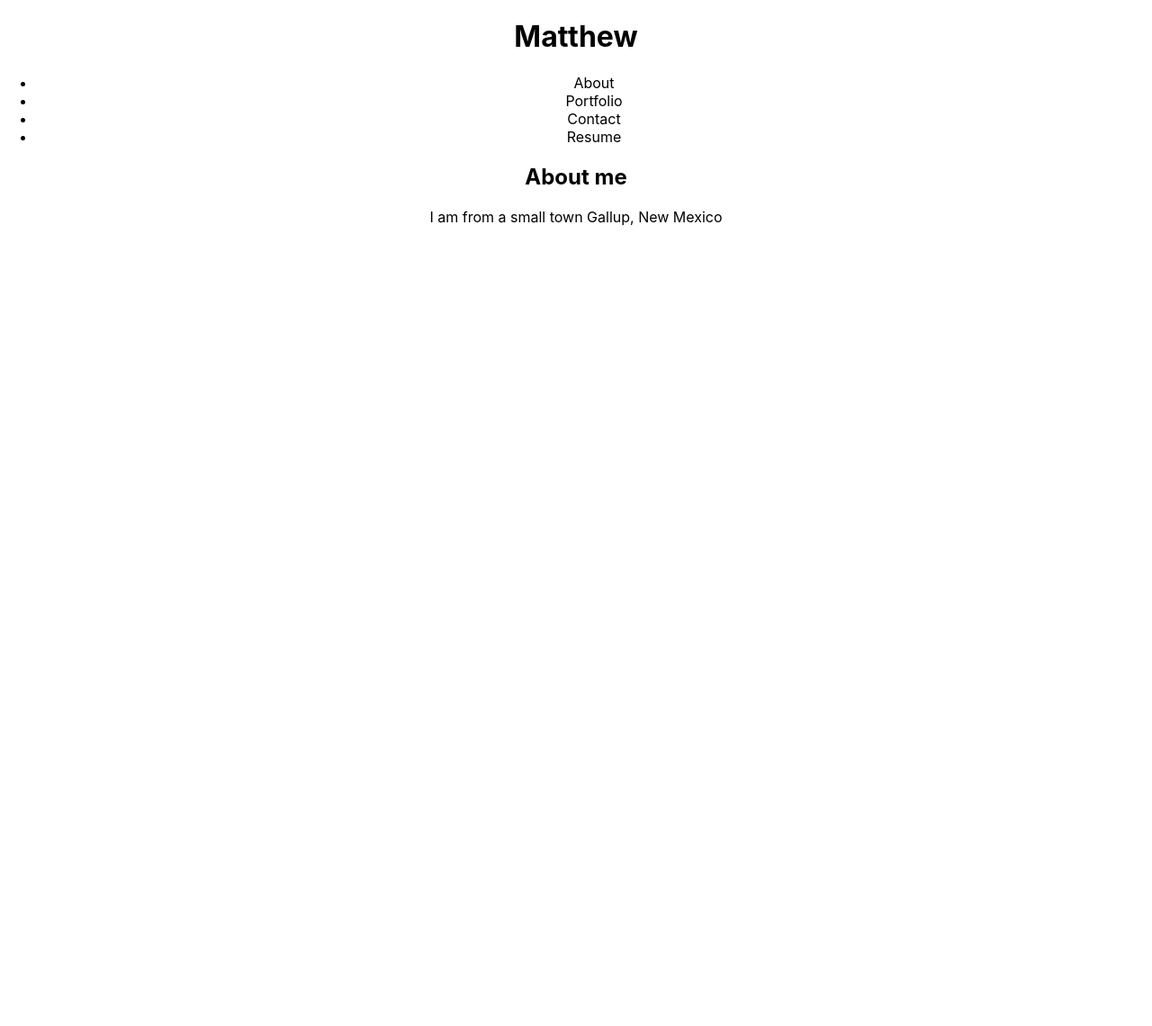
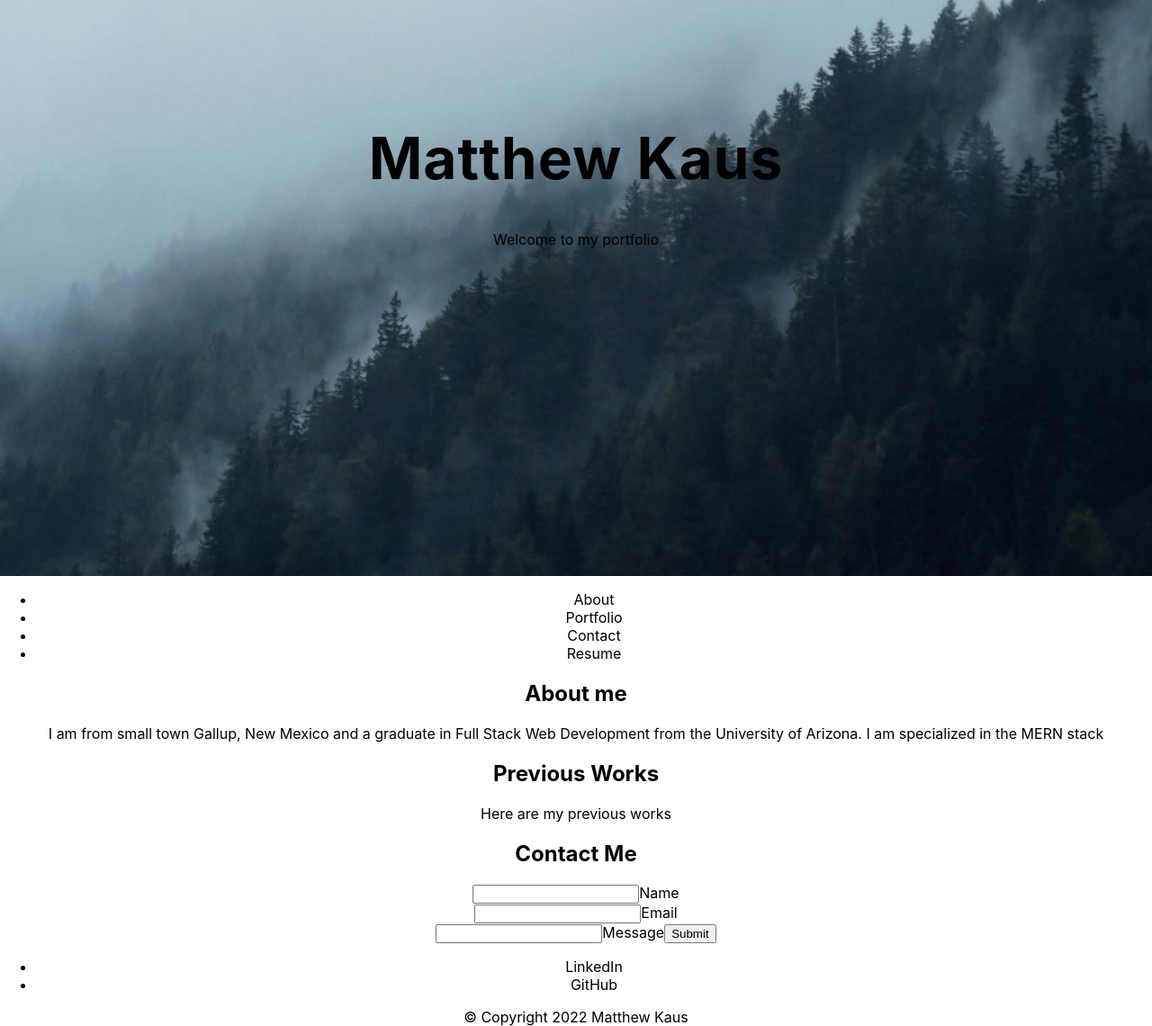
Before and after one commit to MatthewKaus/react-portfolio, a React (Create React App) app: page / in a window 1280 px wide. Shown: the whole page at 90% size. Before the commit the page ends 800 px from the top, so only its background shows below. Built offline with nearby package versions, Linux system fonts and the light colour scheme.

Commit message:
initialized app, added componenets, worked on some css

```diff
--- a/src/App.js
+++ b/src/App.js
@@ -1,14 +1,21 @@
 import './App.css';
+import Hero from './componenets/Hero'
 import Nav from './componenets/Nav'
 import About from './componenets/About'
-
+import Contact from './componenets/Contact'
+import Footer from './componenets/Footer'
+import Works from './componenets/Works'
 
 
 function App() {
   return (
     <div className="App">
+      <Hero />
       <Nav />
       <About />
+      <Works />
+      <Contact />
+      <Footer />
     </div>
   );
 }
--- /dev/null
+++ b/src/assets/css/style.css
@@ -0,0 +1,5 @@
+
+
+header {
+    background-color: blue;
+}
--- a/src/componenets/About/index.js
+++ b/src/componenets/About/index.js
@@ -2,9 +2,12 @@ import React from 'react';
 
 function About() {
     return(
-        <section>
+        <section className='about'>
             <h1>About me</h1>
-            <p>I am from a small town Gallup, New Mexico</p>
+            <p>I am from small town Gallup, New Mexico and a graduate in Full Stack Web Development from the University of Arizona.
+                I am specialized in the MERN stack
+
+            </p>
         </section>
     )
 }
--- a/src/componenets/Contact/index.js
+++ b/src/componenets/Contact/index.js
@@ -1 +1,23 @@
 import React from 'react';
+
+function Contact() {
+    return (
+        <section>
+            <h1>Contact Me</h1>
+            <form>
+                <input></input>
+                <label>Name</label>
+                <br/>
+                <input></input>
+                <label>Email</label>
+                <br />
+                <input></input>
+                <label>Message</label>
+
+                <button type="submit">Submit</button>
+            </form>
+        </section>
+        )
+}
+
+export default Contact;
--- /dev/null
+++ b/src/componenets/Footer/index.js
@@ -0,0 +1,18 @@
+import React from 'react';
+
+function Footer() {
+    return(
+        <footer>
+            <ul>
+                <li>LinkedIn</li>
+                <li>GitHub</li>
+            </ul>
+            &copy; Copyright 2022 Matthew Kaus
+
+
+
+        </footer>
+    )
+}
+
+export default Footer;
--- /dev/null
+++ b/src/componenets/Hero/index.js
@@ -0,0 +1,12 @@
+import React from 'react';
+
+function Hero () {
+    return (
+        <header className='hero'>
+            <h1 className='hero-header'>Matthew Kaus</h1>
+            <p className='hero-subtitle'>Welcome to my portfolio</p>
+        </header>
+    )
+}
+
+export default Hero;
--- a/src/componenets/Nav/index.js
+++ b/src/componenets/Nav/index.js
@@ -2,8 +2,7 @@ import React from 'react';
 
 function Nav() {
     return(
-        <header>
-            <h1>Matthew</h1>
+        <section>
             <nav>
                 <ul>
                     <li>
@@ -20,7 +19,7 @@ function Nav() {
                     </li>
                 </ul>
             </nav>
-        </header>
+        </section>
     )
 }
 
--- /dev/null
+++ b/src/componenets/Works/index.js
@@ -0,0 +1,12 @@
+import React from 'react';
+
+function Works() {
+    return (
+        <section>
+            <h1>Previous Works</h1>
+            <p>Here are my previous works</p>
+        </section>
+    )
+}
+
+export default Works;
--- a/src/index.css
+++ b/src/index.css
@@ -1,5 +1,33 @@
+* {
+  box-sizing: border-box;
+}
+
+.hero {
+  background-image: url('./assets/images/heroImage1.jpg');
+  background-size: cover;
+  background-position: center;
+  background-attachment: fixed;
+  height: 100%;
+  height: 80vh;
+  width: 100%;
+  width: 100vw;
+  padding: 12vh 0;
+}
+
+.hero-header {
+  line-height: 74px;
+  letter-spacing: 1px;
+  font-size: 4em;
+  color: black;
+  font-weight: 700;
+  text-align: center;
+}
+
+
+
 body {
   margin: 0;
+  padding: 0;
   font-family: -apple-system, BlinkMacSystemFont, 'Segoe UI', 'Roboto', 'Oxygen',
     'Ubuntu', 'Cantarell', 'Fira Sans', 'Droid Sans', 'Helvetica Neue',
     sans-serif;
```
Also changed, not shown: src/assets/images/heroImage1.jpg (added), src/assets/images/heroImage2.jpg (added), src/componenets/Resume/index.js (line endings or trailing spaces).
